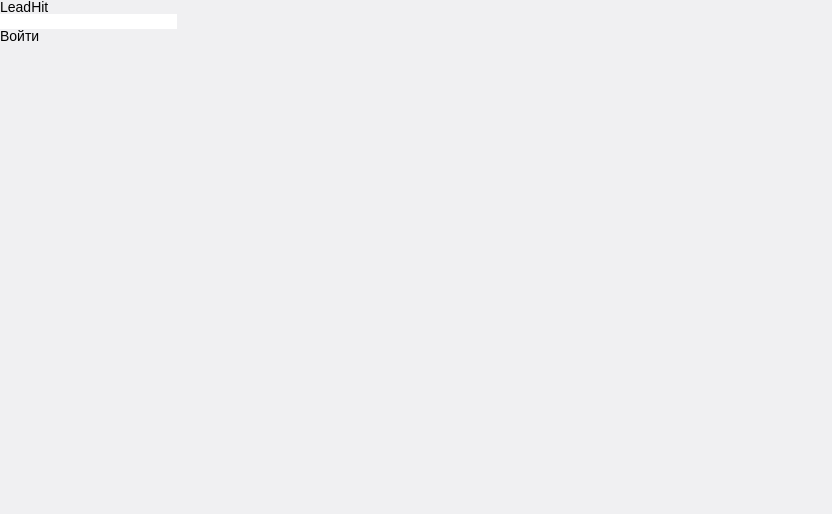
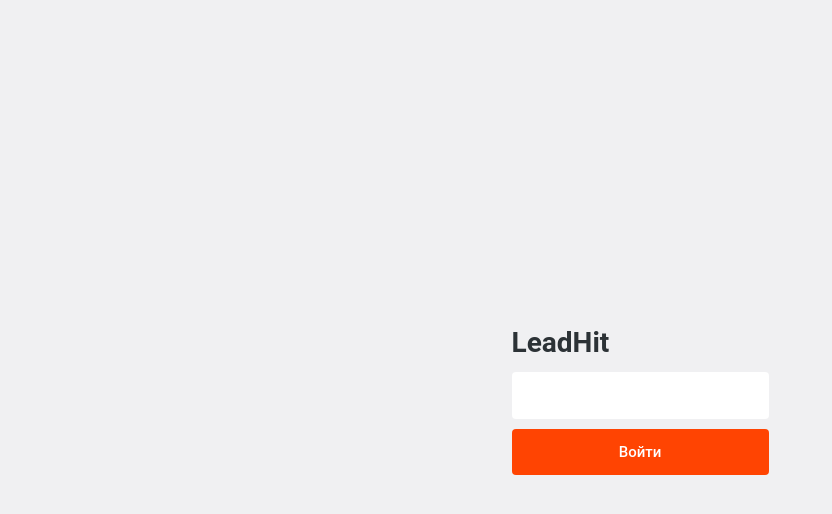
Before and after one commit to misbiheyv/testExerciseLeadHit, a Vue app: page / in a window 1280 px wide. Shown: the top 514 px of the page, without its empty margins (0-832 px from the left). Built offline with nearby package versions, Linux system fonts and the light colour scheme.

Commit message:
authorization view created

```diff
--- a/src/App.vue
+++ b/src/App.vue
@@ -84,10 +84,14 @@
 /* Глобальные стили */
 
 * {
-  font-family: Arial, Helvetica, sans-serif;
+  font-family: Roboto, Roboto, Helvetica, Arial, sans-serif;
 }
 #main__wrapper {
-  min-height: 100vh;
-  background-color: #f0f0f2;
+	min-height: 100vh;
+	background-color: #f0f0f2;
+
+	display: flex;
+    justify-content: center;
+    align-items: center;
 }
 </style>
--- a/src/views/Authorization.vue
+++ b/src/views/Authorization.vue
@@ -3,8 +3,15 @@
         <h1 class="auth__title">LeadHit</h1>
 
         <form class="auth-form">
-            <input class="auth-form__input" type="text" v-model="siteId" />
-            <div class="auth-form__button" @click="onLogin">Войти</div>
+            <input
+                class="auth-form__input triggered-input"
+                type="text"
+                v-model="siteId"
+            />
+            <div class="error" :class="showLoginError?'visible':''" >
+                Id введен некорректно
+            </div>
+            <button class="auth-form__button" @click.prevent="onLogin">Войти</button>
         </form>
     </div>
 </template>
@@ -25,9 +32,15 @@
         }),
         onLogin() {
             if (this.siteId.length === 24) {
-                this.login(this.siteId)
+                return this.login(this.siteId)
             }
-            // this.showLoginError = true;
+            this.showLoginError = true;
+        }
+    },
+    watch: {
+        siteId() {
+            if (!this.showLoginError) return
+            this.showLoginError = false
         }
     }
 }
@@ -35,4 +48,83 @@
 
 <style scoped>
 
+.auth__title {
+    font-weight: 700;
+    font-size: 28px;
+    line-height: 130%;
+    color: rgb(44, 50, 54);
+}
+
+.auth__title { margin-bottom: 10px; }
+.auth-form>*:not(:first-child) { margin-top: 10px; }
+.auth-form> .error{ margin-top: 0px; }
+
+.auth-form__input {
+    display: block;
+    width: 100%;
+    border: 1px solid transparent;
+    min-height: 46px;
+    line-height: 1.466;
+    font-family: inherit;
+    font-size: 15px;
+    font-weight: 400;
+    padding: 12px 25px 11px 15px;
+    word-break: keep-all;
+    border-radius: 4px;
+    transition: all .3s ease;
+    -webkit-appearance: none;
+    -moz-appearance: none;
+    appearance: none;
+}
+
+.auth-form__button {
+    display: flex;
+    flex-direction: row;
+    justify-content: center;
+    align-items: center;
+
+    width: 100%;
+    min-height: 46px;
+
+    background: #FF4402;
+    border-radius: 4px;
+
+    color: white;
+    font-style: normal;
+    font-weight: 500;
+    font-size: 15px;
+    line-height: 24px;
+    transition: all .3s ease;
+}
+.auth-form__button:hover {
+    background: #ee6230;
+}
+
+.error {
+    position: relative;
+    width: 100%;
+    font-size: 10px;
+    line-height: 15px;
+    height: 15px;
+    font-weight: 500;
+    color: #ff714d;
+    display: none;
+}
+
+.visible {
+    display: block;
+}
+
+@keyframes trambling-animation {
+    0%, 50%, 100% {
+        transform: rotate(0deg);
+    }
+    10%, 30% {
+        transform: rotate(-5deg);
+    }
+    20%, 40% {
+        transform: rotate(5deg);
+    }
+}
+
 </style>
```
